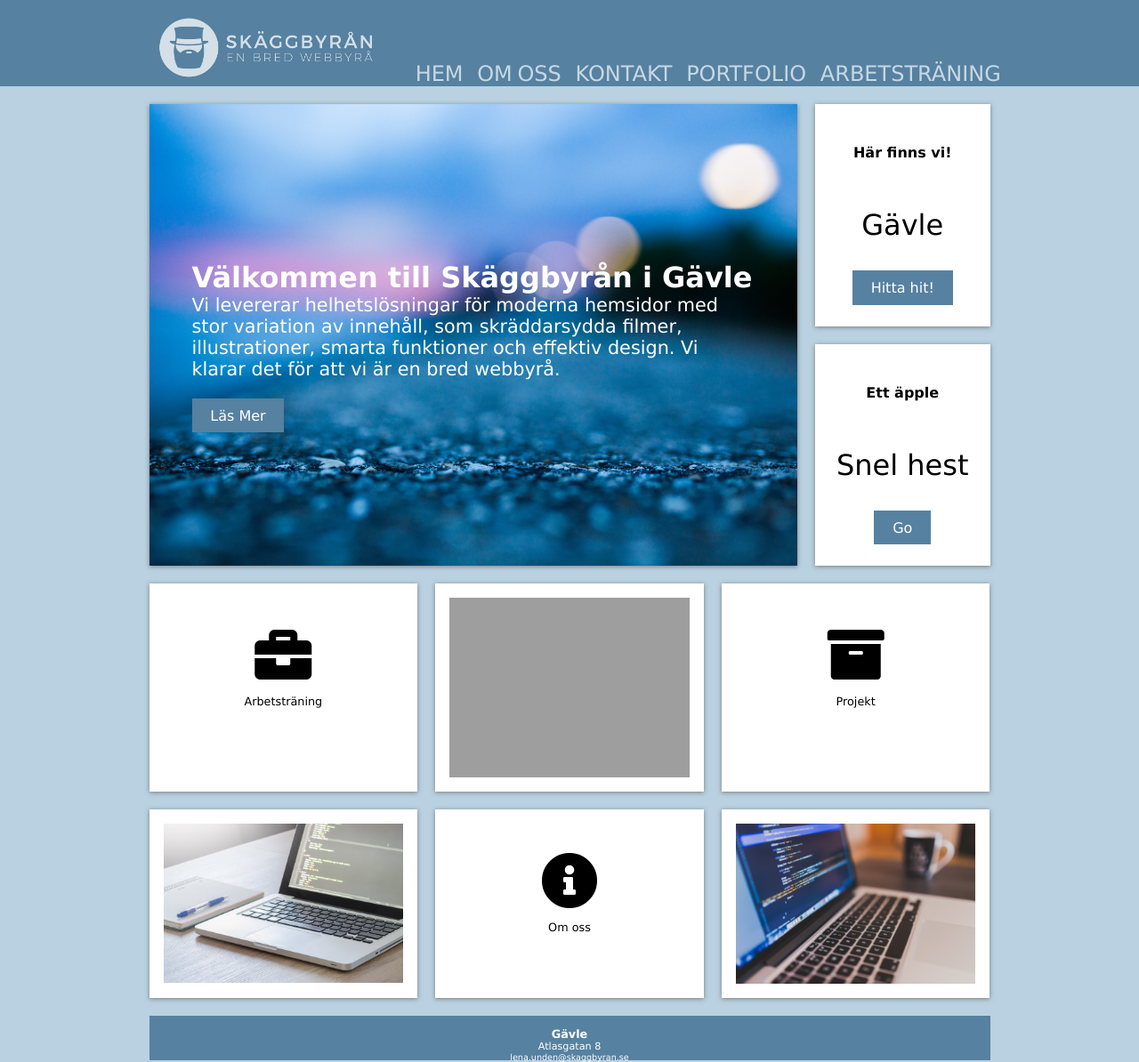
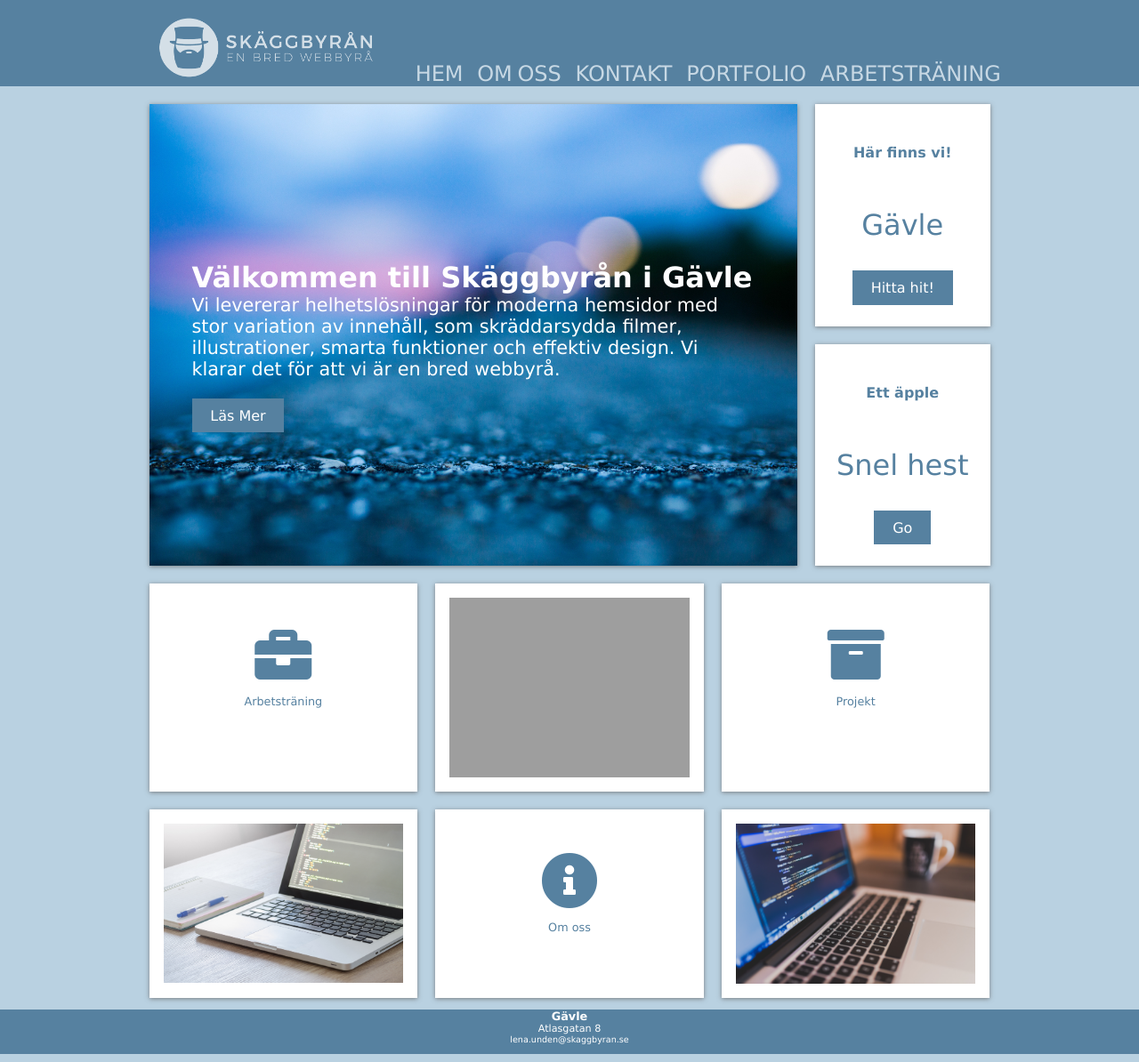
Before and after one commit to Cancain/Sk-ggbyr-nG-vle, a PHP site: page /dist/index.php in a window 1280 px wide. Shown: the whole page at 89% size. Run offline with PHP 8.4, Linux system fonts and the light colour scheme; some libraries are stand-ins or nearby versions; grey boxes are pictures that could not be loaded.

Commit message:
footer and wrapper changes

```diff
--- a/dist/css/main.css
+++ b/dist/css/main.css
@@ -167,7 +167,8 @@ li:hover {
 
 html {
   box-sizing: border-box;
-  font-family: 'Open Sans', sans-serif; }
+  font-family: 'Open Sans', sans-serif;
+  color: var(--dark); }
 
 body {
   background: #d9dee0;
@@ -195,8 +196,8 @@ img {
     display: grid;
     max-width: 945px;
     width: 945px;
-    margin-left: auto;
-    margin-right: auto;
+    margin-left: 0 0;
+    margin-right: 0 0;
     margin-top: 20px;
     grid-gap: 20px;
     grid-template-areas: 'showcase showcase top-box-a'
@@ -250,8 +251,8 @@ img {
   display: grid; }
   @media (min-width: 768px) {
     .boxes {
-      margin-left: auto;
-      margin-right: auto;
+      margin-left: 0 0;
+      margin-right: 0 0;
       grid-template-columns: repeat(3, 1fr);
       max-width: 945px;
       width: 945px; } }
@@ -314,7 +315,7 @@ img {
   background: var(--dark);
   color: var(--light);
   text-align: center;
-  width: 100%;
+  width: 100vw;
   height: 50px;
   left: 0;
   bottom: 0; }
--- a/dist/index.php
+++ b/dist/index.php
@@ -48,7 +48,6 @@
         </section>
 
 
-    <?php require_once 'inc/footer.html' ?>
-
 </div>
     <!-- Wrapper Ends -->
+    <?php require_once 'inc/footer.html' ?>
--- a/scss/_footer.scss
+++ b/scss/_footer.scss
@@ -5,11 +5,11 @@
     background: var(--dark);
     color: var(--light);
     text-align: center;
-    width: 100%;
+    width: 100vw;
     height: 50px;
     left: 0;
     bottom: 0;
-}
+  }
 
 .footer h3 {
     font-size: 0.8rem;
--- a/scss/_style.scss
+++ b/scss/_style.scss
@@ -53,8 +53,8 @@ img{
         display: grid;
         max-width: 945px;
         width: 945px;
-        margin-left: auto;
-        margin-right: auto;
+        margin-left: 0 0;
+        margin-right: 0 0;
         margin-top: 20px;
         grid-gap: 20px;
         grid-template-areas:
@@ -119,8 +119,8 @@ img{
     grid-gap: 20px;
     display: grid;
      @include tabletUp(){
-        margin-left: auto;
-        margin-right: auto;
+        margin-left: 0 0;
+        margin-right: 0 0;
         grid-template-columns: repeat(3, 1fr);
         max-width: 945px;
         width: 945px;
```
